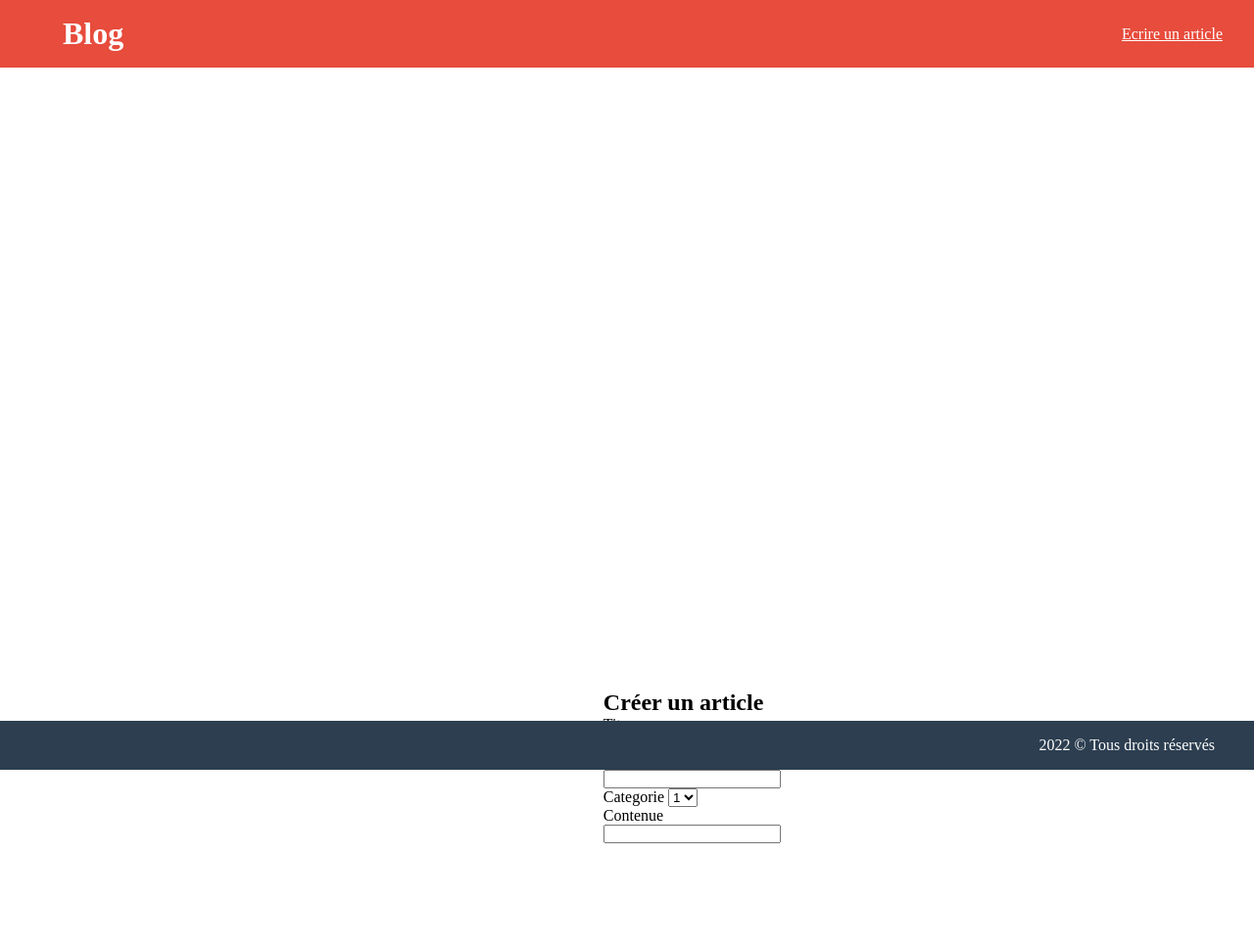
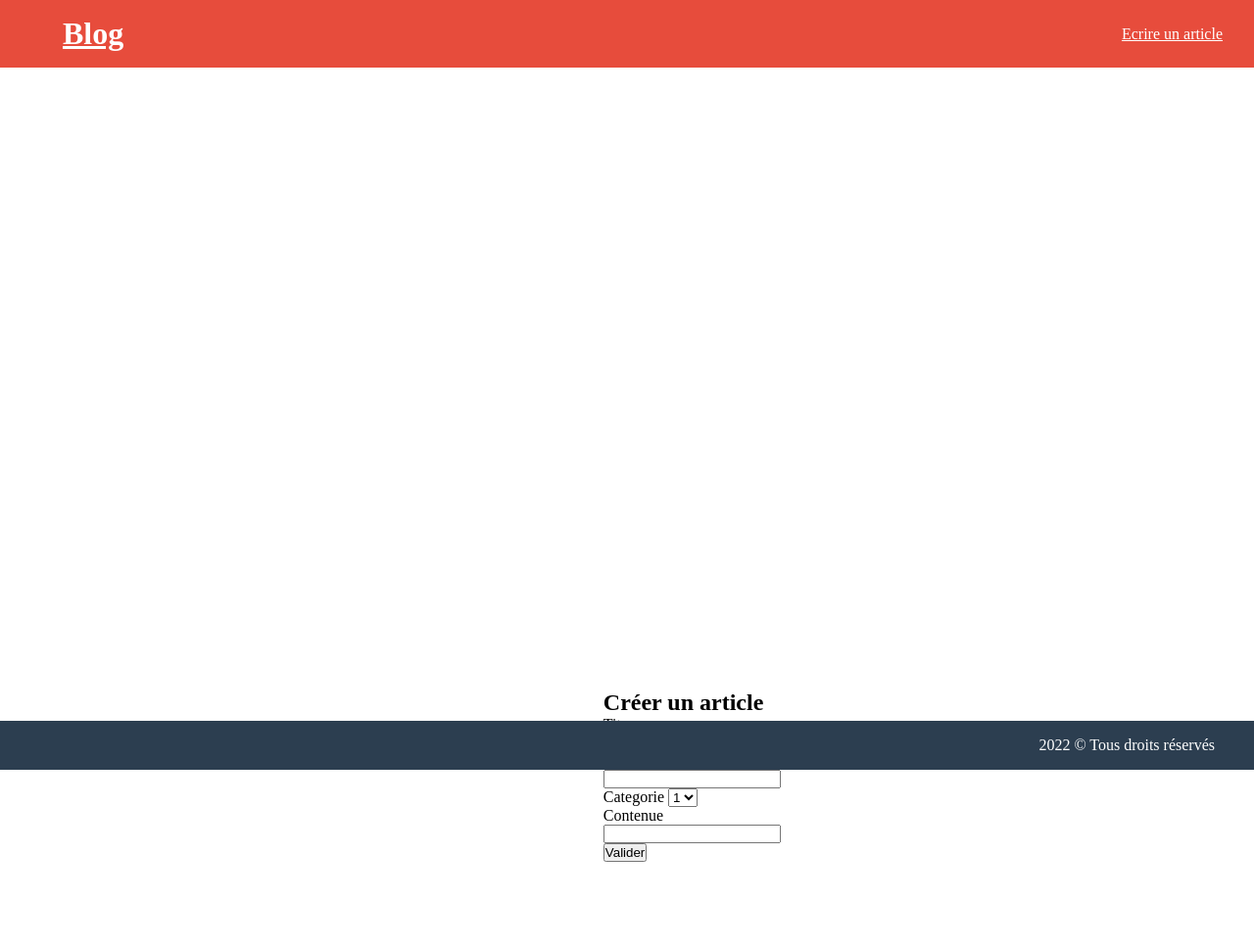
Before and after one commit to Foreygon/projet_blog, a PHP site: page /formulaire-article.php in a window 1280 px wide. Shown: the top 969 px of the page at 98% size. Before the commit the page ends 861 px from the top, so only its background shows below. Run offline with PHP 8.4, Linux system fonts and the light colour scheme.

Commit message:
phase 2, finalisation du css et debut gestion bdd

```diff
--- a/view/_form.php
+++ b/view/_form.php
@@ -30,11 +30,16 @@
     <div class="form pad-T-5-5em dpf">
         <div class="">
             <h2>Créer un article</h2>
-            <form action="/" method="post">
+            <form action="/formulaire-article.php" method="post">
                 <div>
-                    <label for="titre">Titre</label>
-                    <input type="text" name="titre" id="titre">
+                    <label for="titre_Article">Titre</label>
+                    <input type="text" name="titre_Article" id="titre_Article">
                 </div>
+                <div class="errors dpf-jc">
+                <?php
+                echo $errors['article'];
+                ?>
+            </div>
                 <div>
                     <label for="image">Image</label>
                     <input type="text" name="image" id="image">
@@ -48,9 +53,10 @@
                     </select>
                 </div>
                 <div>
-                    <label for="contenue">Contenue</label>
-                    <input type="text" name="contenue" id="contenue">
+                    <label for="description">Contenue</label>
+                    <input type="text" name="description" id="description">
                 </div>
+                <button type="submit">Valider</button>
             </form>
         </div>
 
--- a/view/_header.php
+++ b/view/_header.php
@@ -1,7 +1,7 @@
 <header class="bg-R dpf jsb aic fixed">
 
-        <h1 class="F-color-W pad-G-05em  pad-L-2em">Blog</h1>
+        <h1 class="F-color-W pad-G-05em  pad-L-2em"><a href="/" class="F-color-W">Blog</a> </h1>
 
-        <a href="#" class="F-color-W pad-G-05em pad-R-2em">Ecrire un article</a>
+        <a href="/formulaire-article.php" class="F-color-W pad-G-05em pad-R-2em">Ecrire un article</a>
 
     </header>
```
